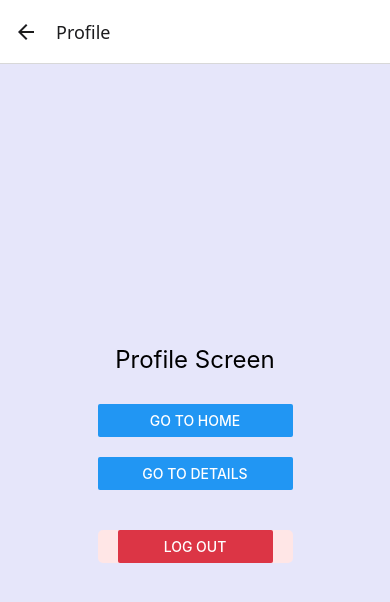
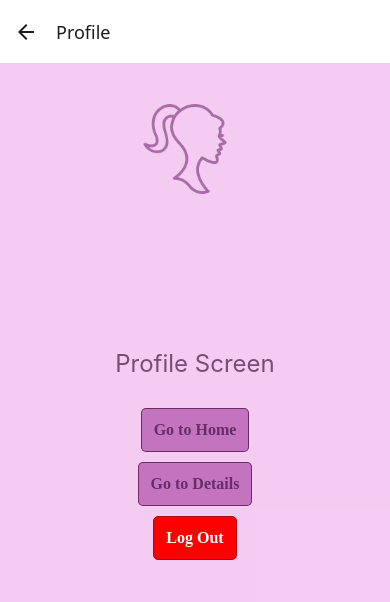
Before and after one commit to stefanynovais/MeuAppNavegacao_StefanyNovais, a React Native app: screen /Profile in a window 390 px wide. Shown: the top 602 px of the page. Built offline with nearby package versions, Linux system fonts and the light colour scheme.

Commit message:
Finalizando

```diff
--- a/src/CadastroScreen.js
+++ b/src/CadastroScreen.js
@@ -14,7 +14,7 @@ export default function CadastroScreen({ navigation }) {
             try {
                 await AsyncStorage.setItem('userLogin', login);
                 await AsyncStorage.setItem('userSenha', senha);
-                Alert.alert('Sucesso', 'Cadastro realizado com sucesso!');
+                Alert.alert('Cadastro realizado com sucesso!');
                 navigation.navigate('Login');
             } catch (error) {
                 Alert.alert('Erro', 'Não foi possível salvar os dados.');
@@ -123,7 +123,7 @@ const styles = StyleSheet.create({
         height: 40,
         borderWidth: 1,
         paddingLeft: 8,
-        paddingRight: 35, // espaço para o ícone
+        paddingRight: 35,
         borderRadius: 5,
         backgroundColor: 'rgba(247, 167, 243, 0.14)',
         borderColor: 'rgba(112, 39, 109, 0.5)',
--- a/src/DetailsScreen.js
+++ b/src/DetailsScreen.js
@@ -1,24 +1,22 @@
 import React from 'react';
-import { View, Text, Button, StyleSheet, Dimensions, Image } from 'react-native';
+import { View, Text, Button, StyleSheet, Dimensions, Image, TouchableOpacity } from 'react-native';
 
 const windowWidth = Dimensions.get('window').width;
 
 export default function DetailsScreen({ navigation }) {
     return (
         <View style={styles.container}>
-            <Image source={require('../assets/childhood3.png')} style={styles.logo} />
+            <Image source={require('../assets/childhood.png')} style={styles.logo} />
             <Text style={styles.title}>Details Screen</Text>
-            <View style={styles.buttonContainer}>
-                <Button
-                    title="Go to Home"
-                    onPress={() => navigation.navigate('Home')}
-                />
+            <View>
+                <TouchableOpacity style={styles.estiloBotao} onPress={() => navigation.navigate('Home')}>
+                    <Text style={styles.textoBotao}>Go to Home</Text>
+                </TouchableOpacity>
             </View>
-            <View style={styles.buttonContainer}>
-                <Button
-                    title="Go to Profile"
-                    onPress={() => navigation.navigate('Profile')}
-                />
+            <View>
+                <TouchableOpacity style={styles.estiloBotao} onPress={() => navigation.navigate('Profile')}>
+                    <Text style={styles.textoBotao}>Go to Profile</Text>
+                </TouchableOpacity>
             </View>
         </View>
     );
@@ -29,24 +27,36 @@ const styles = StyleSheet.create({
         flex: 1,
         justifyContent: 'center',
         alignItems: 'center',
-        backgroundColor: '#faf0e6', // Cor de fundo da tela
+        backgroundColor: 'rgba(247, 167, 243, 0.5)'
     },
     logo: {
         position: 'absolute',
         top: 40,
         left: 140,
         width: 90,
-        height:90,
+        height: 90,
         resizeMode: 'contain'
     },
     title: {
         fontSize: 24,
         marginBottom: 20,
+        color: 'rgba(58, 7, 56, 0.66)'
     },
-    buttonContainer: {
-        backgroundColor: '#ffebcd', // Cor de fundo do container do botão
-        margin: 10,
-        width: windowWidth * 0.5, // 50% da largura da tela
+    estiloBotao: {
+        backgroundColor: 'rgba(175, 79, 170, 0.7)',
+        padding: 12,
+        borderRadius: 8,
+        alignItems: 'center',
+        marginTop: 10,
         borderRadius: 5,
+        borderWidth: 1,
+        borderColor: 'rgba(58, 7, 56, 0.66)',
+        borderStyle: 'solid'
+    },
+    textoBotao: {
+        color: 'rgba(58, 7, 56, 0.66)',
+        fontSize: 16,
+        fontWeight: 'bold',
+        fontFamily: 'Poppins-Regular'
     },
 });
--- a/src/HomeScreen.js
+++ b/src/HomeScreen.js
@@ -1,5 +1,5 @@
 import React from 'react';
-import { View, Text, Button, StyleSheet, Dimensions, Image} from 'react-native';
+import { View, Text, Button, StyleSheet, Dimensions, Image, TouchableOpacity } from 'react-native';
 
 
 const windowWidth = Dimensions.get('window').width;
@@ -7,19 +7,17 @@ const windowWidth = Dimensions.get('window').width;
 export default function HomeScreen({ navigation }) {
     return (
         <View style={styles.container}>
-            <Image source={require('../assets/infancia.png')} style={styles.logo} />
+            <Image source={require('../assets/childhood.png')} style={styles.logo} />
             <Text style={styles.title}>Home Screen</Text>
-            <View style={styles.buttonContainer}>
-                <Button
-                    title="Go to Details"
-                    onPress={() => navigation.navigate('Details')}
-                />
+            <View>
+                <TouchableOpacity style={styles.estiloBotao} onPress={() => navigation.navigate('Details')}>
+                    <Text style={styles.textoBotao}>Go to Details</Text>
+                </TouchableOpacity>
             </View>
-            <View style={styles.buttonContainer}>
-                <Button
-                    title="Go to Profile"
-                    onPress={() => navigation.navigate('Profile')}
-                />
+            <View>
+                <TouchableOpacity style={styles.estiloBotao} onPress={() => navigation.navigate('Profile')}>
+                    <Text style={styles.textoBotao}>Go to Profile</Text>
+                </TouchableOpacity>
             </View>
         </View>
     );
@@ -30,25 +28,36 @@ const styles = StyleSheet.create({
         flex: 1,
         justifyContent: 'center',
         alignItems: 'center',
-        backgroundColor: 'rgba(168, 172, 204, 0.66)' // Cor de fundo da tela
+        backgroundColor: 'rgba(247, 167, 243, 0.5)'
     },
     title: {
         fontSize: 24,
         marginBottom: 20,
-         color:'rgba(35, 84, 139, 0.66)'
+        color: 'rgba(58, 7, 56, 0.66)'
     },
-     logo: {
+    logo: {
         position: 'absolute',
-        top: 40,
+        top: 50,
         left: 140,
         width: 90,
-        height:90,
+        height: 90,
         resizeMode: 'contain'
     },
-    buttonContainer: {
-        backgroundColor: 'rgba(58, 7, 56, 0.66)', // Cor de fundo do container do botão
-        margin: 10,
-        width: windowWidth * 0.5, // 50% da largura da tela
+    estiloBotao: {
+        backgroundColor: 'rgba(175, 79, 170, 0.7)',
+        padding: 12,
+        borderRadius: 8,
+        alignItems: 'center',
+        marginTop: 10,
         borderRadius: 5,
+        borderWidth: 1,
+        borderColor: 'rgba(58, 7, 56, 0.66)',
+        borderStyle: 'solid'
+    },
+    textoBotao: {
+        color: 'rgba(58, 7, 56, 0.66)',
+        fontSize: 16,
+        fontWeight: 'bold',
+        fontFamily: 'Poppins-Regular'
     },
 });
--- a/src/LoginScreen.js
+++ b/src/LoginScreen.js
@@ -1,14 +1,18 @@
 import React, { useState } from 'react';
 import { View, Text, TextInput, Button, StyleSheet, Alert, Image, TouchableOpacity } from 'react-native';
+import Icon from 'react-native-vector-icons/MaterialCommunityIcons';
 import AsyncStorage from '@react-native-async-storage/async-storage';
 
 export default function LoginScreen({ navigation }) {
 
     const [login, setLogin] = useState('');
     const [senha, setSenha] = useState('');
+    const [senhaFoco, setSenhaFoco] = useState('');
+    const [senhaVisivel, setSenhaVisivel] = useState(false);
+
 
     const handleLogin = async () => {
-        try{
+        try {
             const savedLogin = await AsyncStorage.getItem('userLogin');
             const savedSenha = await AsyncStorage.getItem('userSenha');
 
@@ -24,7 +28,7 @@ export default function LoginScreen({ navigation }) {
     return (
 
         <View style={styles.container}>
-            <Image source={require('../assets/childhood.png')} style={styles.logo}/>
+            <Image source={require('../assets/childhood.png')} style={styles.logo} />
 
             <Text style={styles.welcome}>Bem-vindo ao App de Navegação</Text>
             <TextInput
@@ -34,14 +38,26 @@ export default function LoginScreen({ navigation }) {
                 onChangeText={setLogin}
                 style={styles.input}
             />
+            <View style={styles.inputContainer}>
                 <TextInput
                     placeholder="Senha"
-                placeholderTextColor={'rgba(58, 7, 56, 0.66)'}
                     value={senha}
                     onChangeText={setSenha}
-                secureTextEntry
-                style={styles.input}
+                    secureTextEntry={!senhaVisivel}
+                    style={styles.inputComIcone}
+                    placeholderTextColor="rgba(58, 7, 56, 0.66)"
+                    onFocus={() => setSenhaFoco(true)} //o campo em foque significa que o usuário está com o input aberto
+                    onBlur={() => setSenhaFoco(false)} //o blur indica que o usuário saiu do campo
                 />
+                {(senhaFoco || senha.length > 0) && ( // o length pega o número de caracteres que uma string tem. Sendo assim, se length for maior que 0, o usuário já digitou alguma caracter, logo já pode aparecer o olhinho.
+                    <TouchableOpacity
+                        style={styles.iconeOlho}
+                        onPress={() => setSenhaVisivel(!senhaVisivel)}
+                    >
+                        <Icon name={senhaVisivel ? "eye-off" : "eye"} size={20} color="#70376D" />
+                    </TouchableOpacity>
+                )}
+            </View>
             <TouchableOpacity style={styles.estiloBotao} onPress={handleLogin}>
                 <Text style={styles.textoBotao}>Entrar</Text>
             </TouchableOpacity>
@@ -70,7 +86,7 @@ const styles = StyleSheet.create({
         top: 40,
         left: 10,
         width: 90,
-        height:90,
+        height: 90,
         resizeMode: 'contain'
     },
     welcome: {
@@ -89,6 +105,26 @@ const styles = StyleSheet.create({
         borderRadius: 5,
         backgroundColor: 'rgba(247, 167, 243, 0.14)',
         borderColor: 'rgba(112, 39, 109, 0.5)'
+    },
+    inputContainer: {
+        position: 'relative',
+        marginBottom: 20,
+    },
+    inputComIcone: {
+        height: 40,
+        borderWidth: 1,
+        padding: 8,
+        paddingLeft: 8,
+        paddingRight: 35,
+        borderRadius: 5,
+        backgroundColor: 'rgba(247, 167, 243, 0.14)',
+        borderColor: 'rgba(112, 39, 109, 0.5)',
+    },
+
+    iconeOlho: {
+        position: 'absolute',
+        right: 10,
+        top: 10,
     },
     estiloBotao: {
         backgroundColor: 'rgba(175, 79, 170, 0.7)',
--- a/src/ProfileScreen.js
+++ b/src/ProfileScreen.js
@@ -1,30 +1,28 @@
 import React from 'react';
-import { View, Text, Button, StyleSheet, Dimensions } from 'react-native';
+import { View, Text, Button, StyleSheet, Dimensions, Image, TouchableOpacity } from 'react-native';
 
 const windowWidth = Dimensions.get('window').width;
 
 export default function ProfileScreen({ navigation }) {
     return (
         <View style={styles.container}>
+            <Image source={require('../assets/childhood.png')} style={styles.logo} />
             <Text style={styles.title}>Profile Screen</Text>
-            <View style={styles.buttonContainer}>
-                <Button
-                    title="Go to Home"
-                    onPress={() => navigation.navigate('Home')}
-                />
+            <View>
+                <TouchableOpacity style={styles.estiloBotao} onPress={() => navigation.navigate('Home')}>
+                    <Text style={styles.textoBotao}>Go to Home</Text>
+                </TouchableOpacity>
             </View>
-            <View style={styles.buttonContainer}>
-                <Button
-                    title="Go to Details"
-                    onPress={() => navigation.navigate('Details')}
-                />
+            <View>
+                <TouchableOpacity style={styles.estiloBotao} onPress={() => navigation.navigate('Details')}>
+                    <Text style={styles.textoBotao}>Go to Details</Text>
+                </TouchableOpacity>
             </View>
-            <View style={styles.logoutContainer}>
-                <Button
-                    title="Log Out"
-                    color="#dc3545"
-                    onPress={() => navigation.replace('Login')}
-                />
+            <View>
+                <TouchableOpacity style={styles.estiloBotaoLogOut} onPress={() => navigation.replace('Login')}>
+                    <Text style={styles.textoBotaoLogOut}>Log Out</Text>
+                </TouchableOpacity>
+
             </View>
         </View>
     );
@@ -35,23 +33,60 @@ const styles = StyleSheet.create({
         flex: 1,
         justifyContent: 'center',
         alignItems: 'center',
-        backgroundColor: '#e6e6fa', // Cor de fundo da tela
+        backgroundColor: 'rgba(247, 167, 243, 0.5)'
+    },
+    logo: {
+        position: 'absolute',
+        top: 40,
+        left: 140,
+        width: 90,
+        height: 90,
+        resizeMode: 'contain'
     },
     title: {
         fontSize: 24,
-        marginBottom: 20
-    },
-    buttonContainer: {
-        backgroundColor: '#dda0dd', // Cor de fundo do container do botão
-        margin: 10,
-        width: windowWidth * 0.5, // 50% da largura da tela
-        borderRadius: 5,
+        marginBottom: 20,
+        color: 'rgba(58, 7, 56, 0.66)'
     },
     logoutContainer: {
-        backgroundColor: '#ffe6e6',
         marginTop: 30,
         paddingHorizontal: 20,
         borderRadius: 5,
         width: windowWidth * 0.5,
+        color: "#dc3545"
+    },
+    estiloBotao: {
+        backgroundColor: 'rgba(175, 79, 170, 0.7)',
+        padding: 12,
+        borderRadius: 8,
+        alignItems: 'center',
+        marginTop: 10,
+        borderRadius: 5,
+        borderWidth: 1,
+        borderColor: 'rgba(58, 7, 56, 0.66)',
+        borderStyle: 'solid'
+    },
+    estiloBotaoLogOut: {
+        backgroundColor: '#ff0000',
+        padding: 12,
+        borderRadius: 8,
+        alignItems: 'center',
+        marginTop: 10,
+        borderRadius: 5,
+        borderColor: '#aa0c16',
+        borderWidth: 1,
+        borderStyle: 'solid'
+    },
+    textoBotaoLogOut: {
+        color: '#ffffff',
+        fontSize: 16,
+        fontWeight: 'bold',
+        fontFamily: 'Poppins-Regular'
+    },
+    textoBotao: {
+        color: 'rgba(58, 7, 56, 0.66)',
+        fontSize: 16,
+        fontWeight: 'bold',
+        fontFamily: 'Poppins-Regular'
     },
 });
```
Lines whose indentation alone changed are shown as unchanged.
